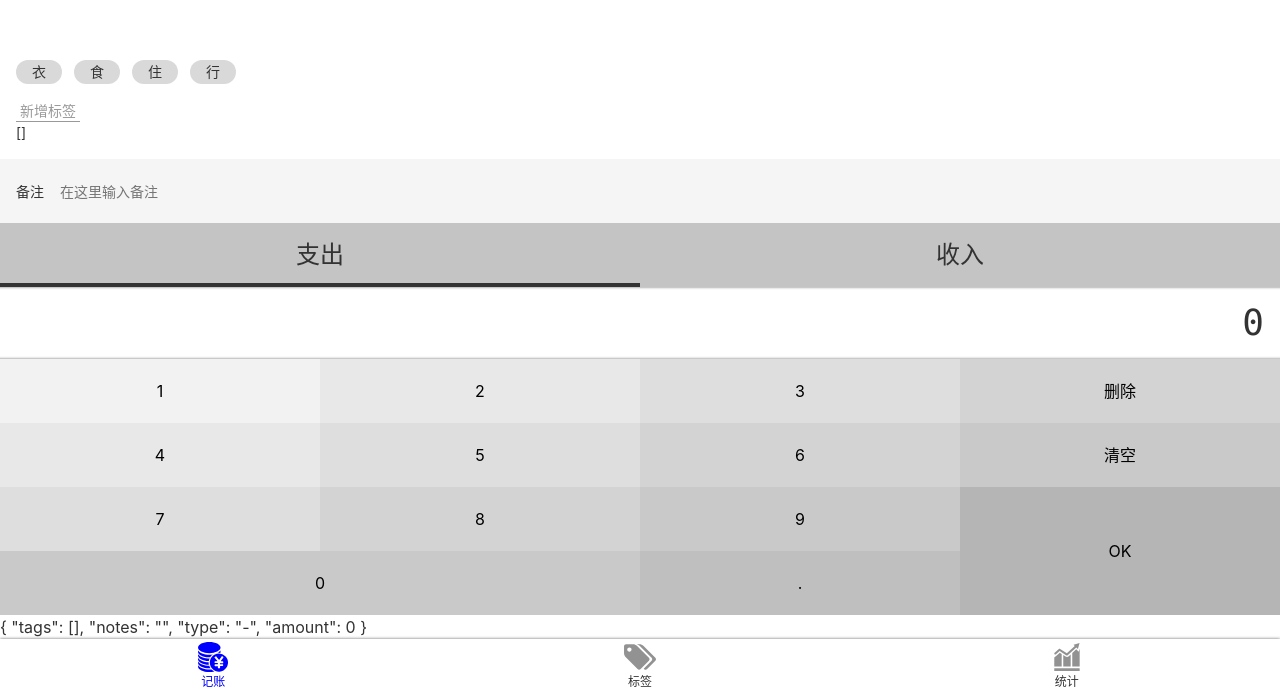
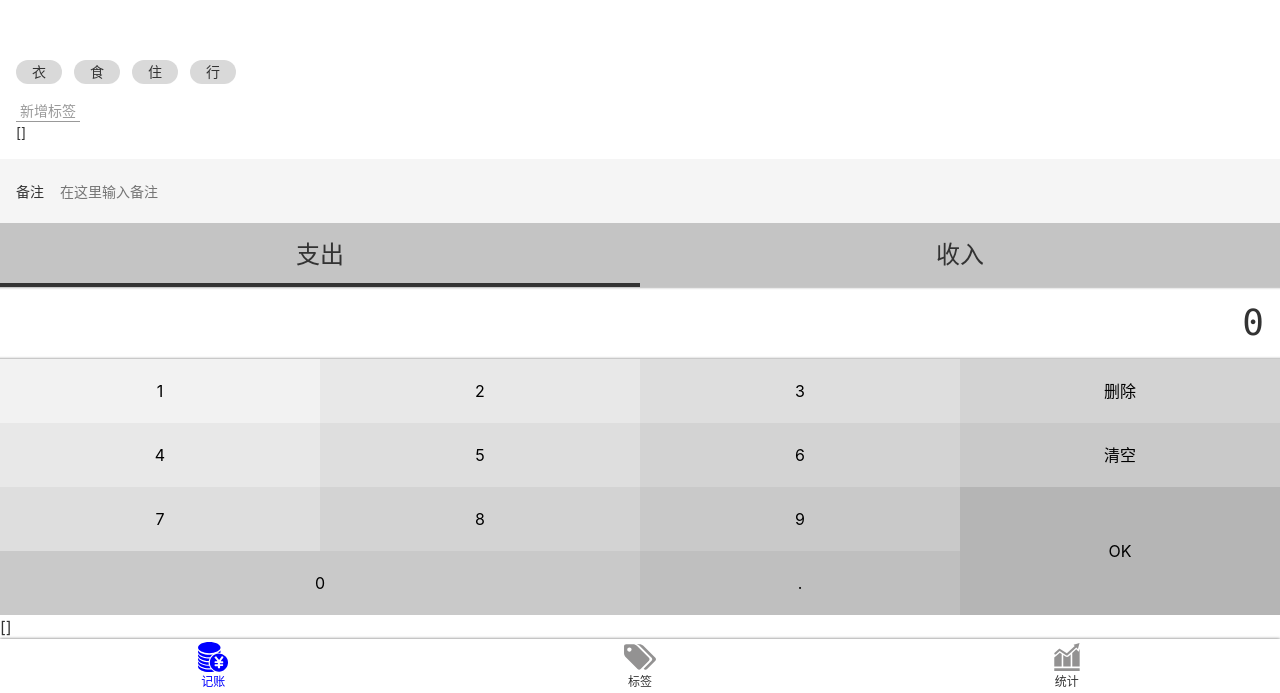
Before and after one commit to heavenly-zy/account, a Vue app: page /#/money in a window 1280 px wide. Shown: the part 107-800 px from the top of the page. Built offline with nearby package versions, Linux system fonts and the light colour scheme.

Commit message:
添加 createdAt 字段

```diff
--- a/src/components/Money/NumberPad.vue
+++ b/src/components/Money/NumberPad.vue
@@ -64,6 +64,7 @@ export default class NumberPad extends Vue {
   ok() {
     this.$emit("update:value", this.output);
     this.$emit("submit", this.output);
+    this.output = '0';
   }
 }
 </script>
--- a/src/views/Money.vue
+++ b/src/views/Money.vue
@@ -1,6 +1,6 @@
 <template>
   <Layout class-prefix="layout">
-    {{record}}
+    {{recordList}}
     <NumberPad :value.sync="record.amount" @submit="saveRecord" />
     <Types :value.sync="record.type" />
     <Notes @update:value="onUpdateNotes" />
@@ -21,15 +21,20 @@ type Record = {
   tags: string[];
   notes: string;
   type: string;
-  amount: number;
+  amount: number; // 数据类型
+  createdAt?: Date; // 类/构造函数
 };
+
+const recordList: Record[] = JSON.parse(
+  window.localStorage.getItem("recordList") || "[]"
+);
 
 @Component({
   components: { NumberPad, Types, Notes, Tags }
 })
 export default class Money extends Vue {
   tags = ["衣", "食", "住", "行"];
-  recordList: Record[] = [];
+  recordList: Record[] = recordList;
   record: Record = { tags: [], notes: "", type: "-", amount: 0 }; // 初始值
 
   onUpdateNotes(value: string) {
@@ -40,6 +45,7 @@ export default class Money extends Vue {
   }
   saveRecord() {
     const record2 = JSON.parse(JSON.stringify(this.record)); // 深拷贝
+    record2.createdAt = new Date();
     this.recordList.push(record2);
   }
   @Watch("recordList")
```
